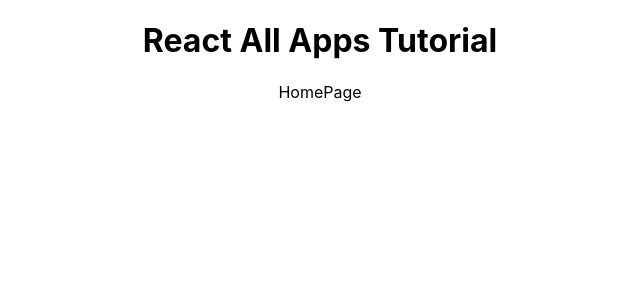
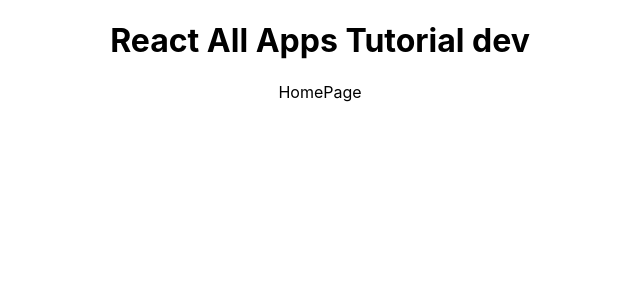
Before and after one commit to gitcoder-23/react-todo-app-tutorial, a React (Create React App) app: page / in a window 1280 px wide. Shown: the top 300 px of the page, without its empty margins (320-960 px from the left). Built offline with nearby package versions, Linux system fonts and the light colour scheme.

Commit message:
dev update

```diff
--- a/src/App.js
+++ b/src/App.js
@@ -11,7 +11,7 @@
   return (
     <>
       <div className="App">
-        <h1>React All Apps Tutorial</h1>
+        <h1>React All Apps Tutorial dev</h1>
         <Routes>
           <Route exact path="/" element={<HomePage />} />
           <Route exact path="/calculator" element={<SmallCalculator />} />
```
